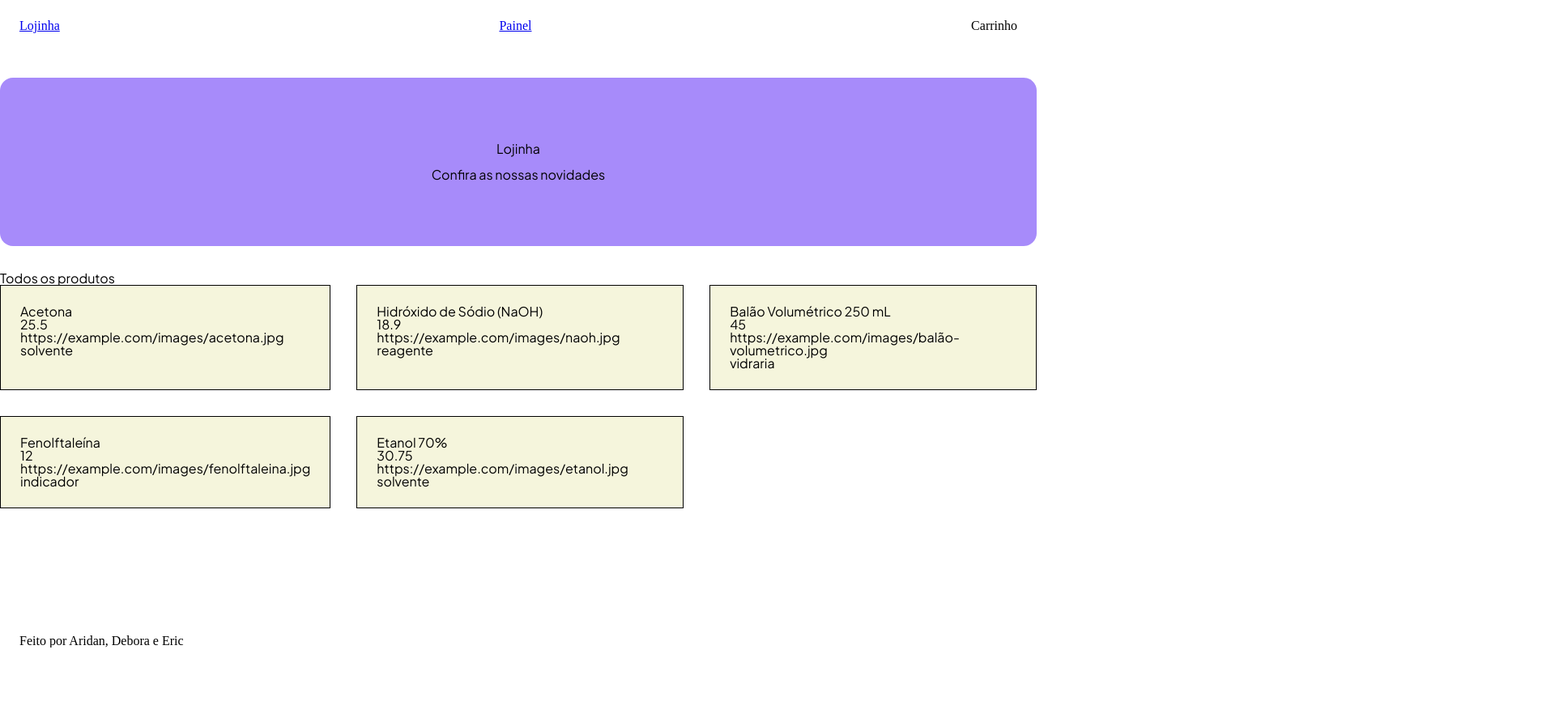
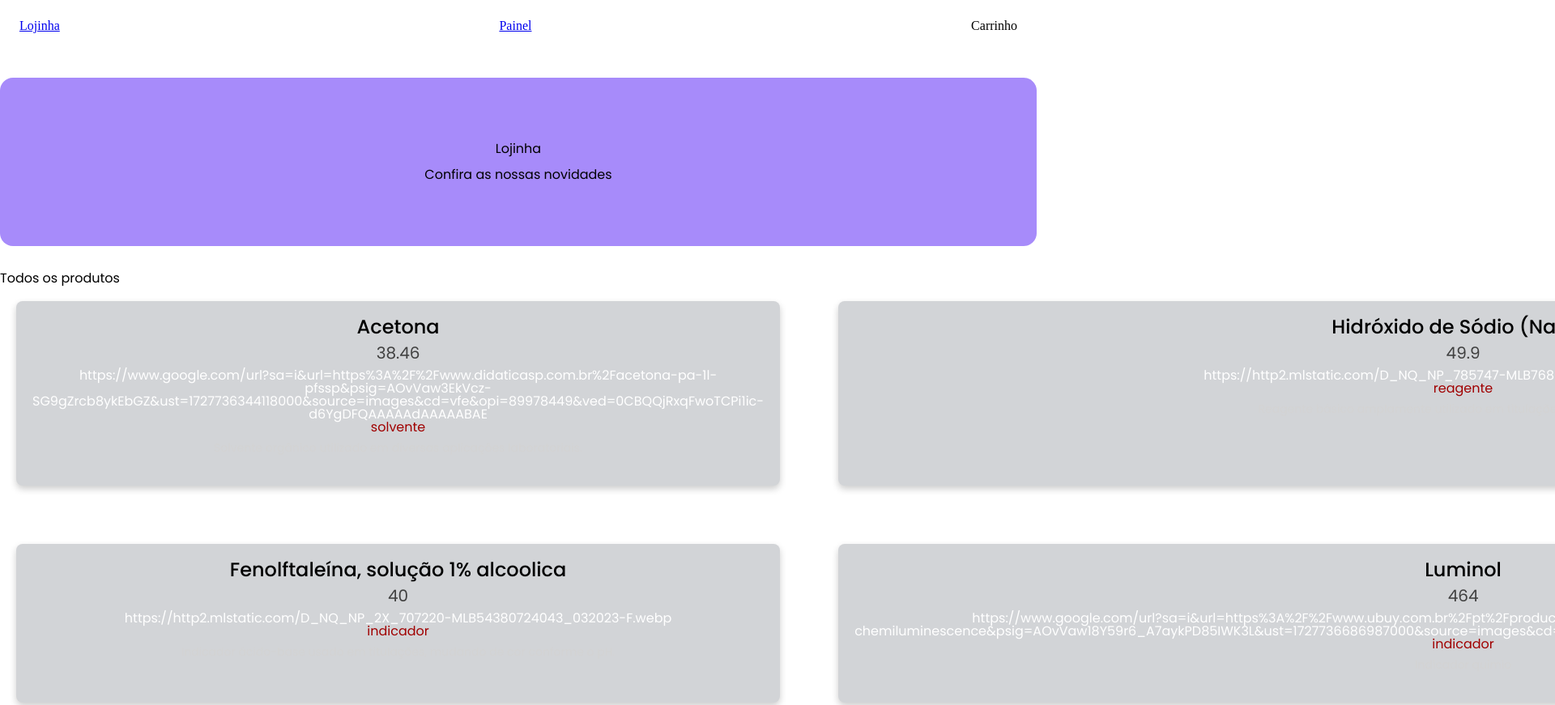
Before and after one commit to aridanpantoja/e-commerce, a website built with Vite: page index.html in a window 1280 px wide. Shown: the top 871 px of the page at 81% size, 1920 px wide, since content can reach past the window. Before the commit the page ends 800 px from the top, so only its background shows below. Built offline with nearby package versions, Linux system fonts and the light colour scheme.

Commit message:
feat: add description field to ProductProps

```diff
--- a/package.json
+++ b/package.json
@@ -10,6 +10,7 @@
     },
     "devDependencies": {
         "@types/uuid": "^10.0.0",
+        "live-server": "^1.2.2",
         "prettier": "3.3.3",
         "typescript": "^5.5.3",
         "vite": "^5.4.1"
--- a/src/components/Card/Card.css
+++ b/src/components/Card/Card.css
@@ -1,5 +1,67 @@
+@import url('https://fonts.googleapis.com/css2?family=Poppins:wght@300;400;500;700&display=swap');
+
+* {
+    margin: 0;
+    padding: 0;
+    box-sizing: border-box;
+    font-family: 'Poppins', sans-serif;
+}
+
 .card {
-    padding: 24px;
-    border: 1px solid black;
-    background-color: beige;
+    background-color: #d2d4d7;
+    color: #fff;
+    padding: 20px;
+    border-radius: 8px;
+    box-shadow: 0 4px 8px rgba(0, 0, 0, 0.2);
+    margin: 20px;
+    text-align: center;
+    transition: transform 0.3s ease;
 }
+
+.card:hover {
+    transform: scale(1.05);
+}
+
+.card h2 {
+    font-size: 24px;
+    color: black;
+    margin-bottom: 10px;
+    font-weight: 500;
+}
+
+.card p:nth-child(2) {
+    font-size: 20px;
+    font-weight: 400;
+    margin-bottom: 10px;
+    color: #404040;
+}
+
+.card p:nth-child(4) {
+    font-size: 16px;
+    color: #a00000;
+    margin-bottom: 10px;
+}
+
+.card p:nth-child(5) {
+    font-size: 14px;
+    color: #d3d3d3;
+    margin-bottom: 20px;
+}
+
+.card igm {
+    width: 100px;
+    height: 100px;
+    object-fit: contain;
+    margin-bottom: 15px;
+    border-radius: 8px;
+}
+
+.card button {
+    padding: 10px 15px;
+    margin: 5px;
+    border: none;
+    border-radius: 5px;
+    cursor: pointer;
+    font-size: 14px;
+    transition: background-color 0.3s ease;
+}
--- a/src/components/Card/index.ts
+++ b/src/components/Card/index.ts
@@ -7,12 +7,13 @@ export class Card {
     name: string
     price: number
     image: string
+    description: string
     type: ProductTypeProps
     id: string
     options: boolean
 
     constructor(
-        { name, price, image, type, id }: ProductProps,
+        { name, price, image, type, id, description }: ProductProps,
         options: boolean = false
     ) {
         this.name = name
@@ -21,6 +22,7 @@ export class Card {
         this.type = type
         this.id = id
         this.options = options
+        this.description = description
 
         loadComponent(this.render(), '#products-list')
 
@@ -36,6 +38,7 @@ export class Card {
                 <p>${this.price}</p>
                 <p>${this.image}</p>
                 <p>${this.type}</p>
+                <p>${this.description}</p>
 
                 ${
                     this.options
--- a/src/lib/db.ts
+++ b/src/lib/db.ts
@@ -3,48 +3,48 @@ import { v4 as uuidv4 } from 'uuid'
 
 export const products: ProductProps[] = [
     {
-        image: 'https://example.com/images/acetona.jpg',
+        image: 'https://www.google.com/url?sa=i&url=https%3A%2F%2Fwww.didaticasp.com.br%2Facetona-pa-1l-pfssp&psig=AOvVaw3EkVcz-SG9gZrcb8ykEbGZ&ust=1727736344118000&source=images&cd=vfe&opi=89978449&ved=0CBQQjRxqFwoTCPi1ic-d6YgDFQAAAAAdAAAAABAE',
         name: 'Acetona',
-        price: 25.5,
+        price: 38.46,
         description:
             'Solvente orgânico utilizado em diversas aplicações laboratoriais.',
         type: 'solvente',
         id: uuidv4(),
     },
     {
-        image: 'https://example.com/images/naoh.jpg',
+        image: 'https://http2.mlstatic.com/D_NQ_NP_785747-MLB76861023187_062024-O.webp',
         name: 'Hidróxido de Sódio (NaOH)',
-        price: 18.9,
+        price: 49.9,
         description:
             'Reagente básico amplamente utilizado em titulações e síntese química.',
         type: 'reagente',
         id: uuidv4(),
     },
     {
-        image: 'https://example.com/images/balão-volumetrico.jpg',
+        image: 'https://www.google.com/imgres?q=balao%20volumetrico%20240%20ml&imgurl=https%3A%2F%2Fimages.tcdn.com.br%2Fimg%2Fimg_prod%2F243435%2Fbalao_volumetrico_com_rolha_de_vidro_3311_1_20190103180117.jpg&imgrefurl=https%3A%2F%2Fwww.lojasynth.com%2Fvidrarias%2Fbaloes-volumetricos%2Fbalao-volumetrico-com-rolha-em-polipropileno&docid=U1kojy617267DM&tbnid=nLDbpm9pjr6nwM&vet=12ahUKEwi03vSUnumIAxVKpZUCHZcHFx0QM3oECGQQAA..i&w=700&h=700&hcb=2&ved=2ahUKEwi03vSUnumIAxVKpZUCHZcHFx0QM3oECGQQAA',
         name: 'Balão Volumétrico 250 mL',
-        price: 45.0,
+        price: 54.6,
         description:
             'Vidraria usada para medições precisas de volumes de líquidos.',
         type: 'vidraria',
         id: uuidv4(),
     },
     {
-        image: 'https://example.com/images/fenolftaleina.jpg',
-        name: 'Fenolftaleína',
-        price: 12.0,
+        image: 'https://http2.mlstatic.com/D_NQ_NP_2X_707220-MLB54380724043_032023-F.webp',
+        name: 'Fenolftaleína, solução 1% alcoolica',
+        price: 40,
         description:
             'Indicador ácido-base usado em titulações, mudando de cor conforme o pH.',
         type: 'indicador',
         id: uuidv4(),
     },
     {
-        image: 'https://example.com/images/etanol.jpg',
-        name: 'Etanol 70%',
-        price: 30.75,
+        image: 'https://www.google.com/url?sa=i&url=https%3A%2F%2Fwww.ubuy.com.br%2Fpt%2Fproduct%2F1BIKN0RJ0-luminol-5g-blood-trace-detection-forensics-chemiluminescence&psig=AOvVaw18Y59r6_A7aykPD85IWK3L&ust=1727736686987000&source=images&cd=vfe&opi=89978449&ved=0CBQQjRxqFwoTCLDg2PWe6YgDFQAAAAAdAAAAABAE',
+        name: 'Luminol',
+        price: 464,
         description:
-            'Solvente comumente utilizado para limpeza e desinfecção em laboratório.',
-        type: 'solvente',
+            'Indicador quimio',
+        type: 'indicador',
         id: uuidv4(),
     },
 ]
--- a/src/models/product.ts
+++ b/src/models/product.ts
@@ -6,4 +6,5 @@ export interface ProductProps {
     price: number
     type: ProductTypeProps
     id: string
+    description: string
 }
```
Also changed, not shown: 1 other file.
